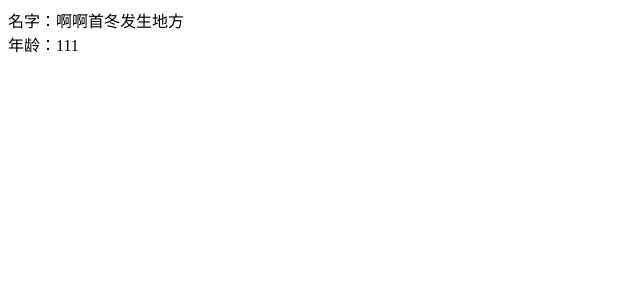
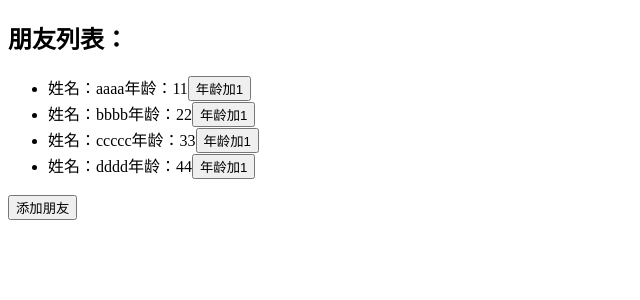
Before and after one commit to spencer155/sun, a React (Create React App) app in the folder react/test-react/: page / in a window 1280 px wide. Shown: the top 300 px of the page, without its empty margins (0-640 px from the left). Built offline with nearby package versions, Linux system fonts and the light colour scheme.

Commit message:
setState

```diff
--- /dev/null
+++ b/react/test-react/src/补充/01_setState不可变.js
@@ -0,0 +1,71 @@
+import React, { PureComponent } from 'react'
+
+export default class App extends PureComponent {
+  constructor(){
+    super()
+    this.state = {
+      friends:[{
+        id:1,
+        name:'aaaa',
+        age:11
+      },{
+        id:2,
+        name:'bbbb',
+        age:22
+      },{
+        id:3,
+        name:'ccccc',
+        age:33
+      },{
+        id:4,
+        name:'dddd',
+        age:44
+      }]
+    }
+  }
+  render() {
+    return (
+      <div>
+        <h2>朋友列表：</h2>
+        <ul>
+          {
+            this.state.friends.map((item) => {
+              return (
+                <li key={item.id}>
+                  姓名：{item.name}
+                  年龄：{item.age}
+                  <button onClick={() => this.incrementAge(item)}>年龄加1</button>
+                </li>
+              )
+            })
+          }
+        </ul>
+        <button onClick={() => this.increment()}>添加朋友</button>
+      </div>
+    )
+  }
+
+  incrementAge(item) {
+    console.log(item)
+    const newFriends = [...this.state.friends]
+    newFriends.forEach(v => {
+      if (v.id === item.id) {
+        v.age += 1
+      }
+    })
+    this.setState({
+      friends: newFriends
+    })
+  }
+  increment() {
+    const newFriends = [...this.state.friends]
+    newFriends.push({
+      id:newFriends.length + 1,
+      name:`sun${newFriends.length + 1}`,
+      age:23
+    })
+    this.setState({
+      friends: newFriends
+    })
+  }
+}
```
Also changed, not shown: react/test-react/src/index.js (+6 -1 lines).
